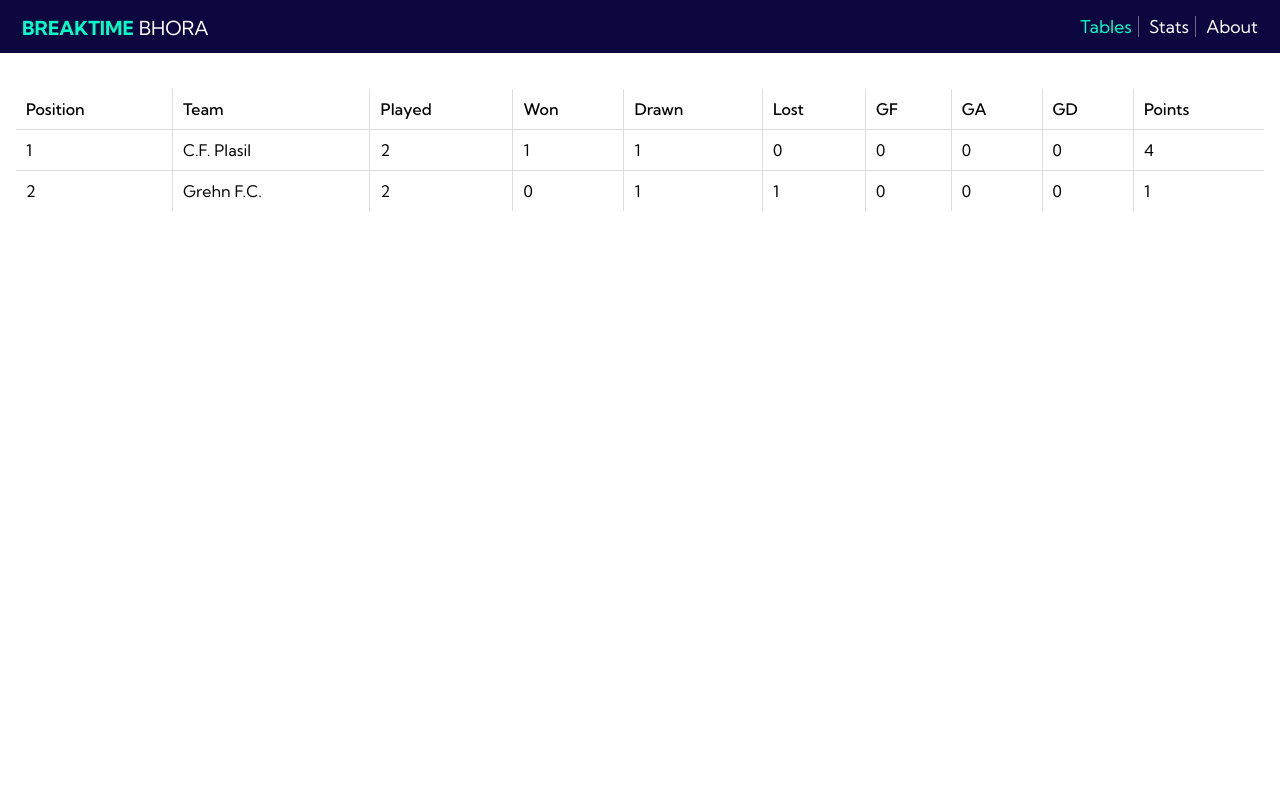
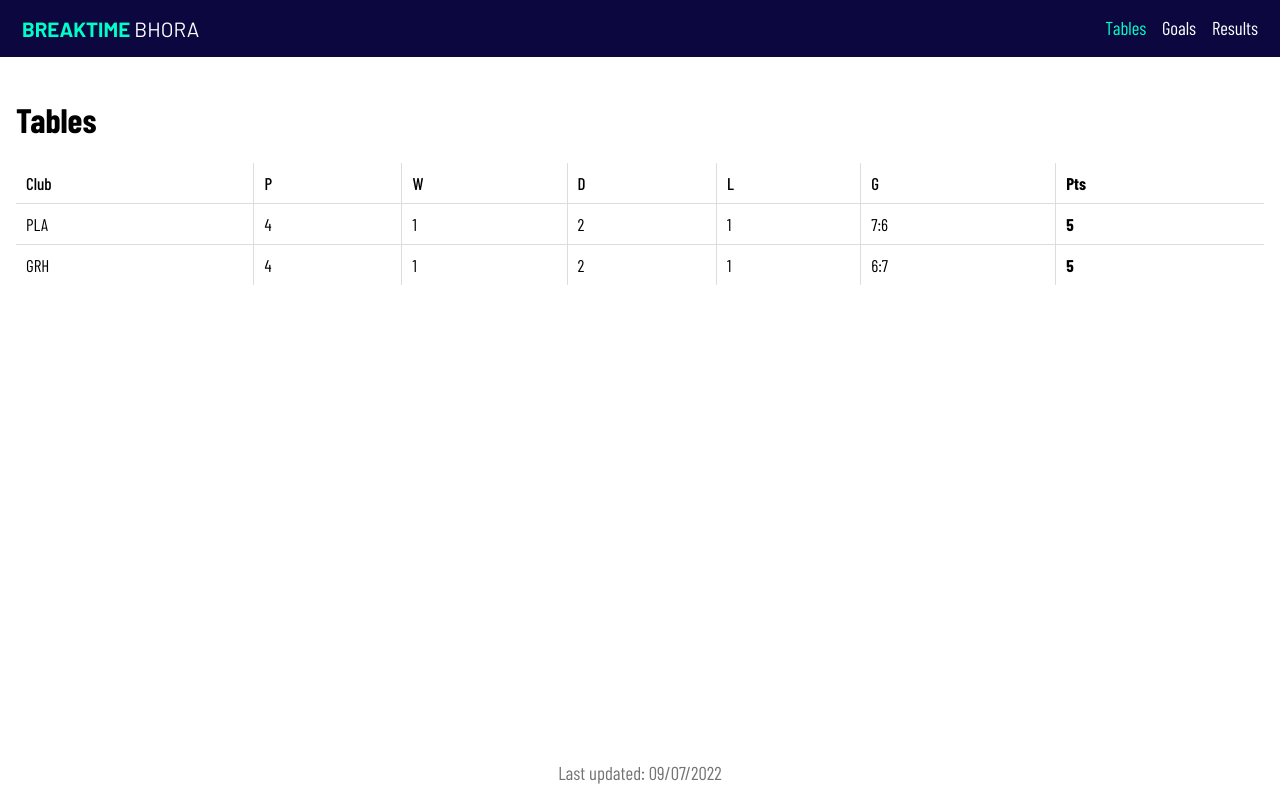
Before and after one commit to breaktime-bhora/breaktime-bhora.github.io, a SvelteKit app: page / in a window 1280 px wide. Built offline with nearby package versions, Linux system fonts and the light colour scheme.

Commit message:
All Features + New Data

```diff
--- a/src/app.css
+++ b/src/app.css
@@ -5,11 +5,12 @@
 body {
 	padding: 0;
 	margin: 0;
-	font-family: "Kumbh Sans", sans-serif;
+	font-family: "Barlow Condensed", sans-serif;
+	font-size: 17px;
 }
 
 .main {
-	padding-top: 20px;
+	margin-top: 60px;
 	width: 100%;
 }
 
@@ -28,3 +29,7 @@ th, td {
 	padding: 10px;
 	border: 1px solid #dddddd;
 }
+
+.main {
+	overflow-x: scroll;
+}
--- a/src/app.html
+++ b/src/app.html
@@ -6,7 +6,7 @@
 		<meta name="viewport" content="width=device-width" />
 		<link rel="preconnect" href="https://fonts.googleapis.com">
 		<link rel="preconnect" href="https://fonts.gstatic.com" crossorigin>
-		<link href="https://fonts.googleapis.com/css2?family=Kumbh+Sans:wght@200;400;500;700&display=swap" rel="stylesheet">
+		<link href="https://fonts.googleapis.com/css2?family=Barlow+Condensed:wght@400;500;700&family=Barlow:ital,wght@0,400;0,700;1,500&display=swap" rel="stylesheet">
 		%sveltekit.head%
 	</head>
 	<body>
--- a/src/lib/data/data.json
+++ b/src/lib/data/data.json
@@ -18,14 +18,42 @@
                 "matchday": "2",
                 "date": "07/07/2022",
                 "score_plasil": 4,
-                "score_grehn": 0,
+                "score_grehn": 1,
                 "scorers_plasil": [
                     "A. Sibanda",
                     "S. Magodora",
                     "P. Mudondo",
                     "U. Chimombe"
                 ],
-                "scorers_grehn": []
+                "scorers_grehn": [
+                    "B. Hansen"
+                ]
+            },
+            {
+                "matchday": "3",
+                "date": "08/07/2022",
+                "score_plasil": 1,
+                "score_grehn": 3,
+                "scorers_plasil": [
+                    "S. Magodora"
+                ],
+                "scorers_grehn": [
+                    "B. Hansen",
+                    "P. Chimedza",
+                    "K. Bhikha"
+                ]
+            },
+            {
+                "matchday": "4",
+                "date": "09/07/2022",
+                "score_plasil": 1,
+                "score_grehn": 1,
+                "scorers_plasil": [
+                    "P. Mudondo"
+                ],
+                "scorers_grehn": [
+                    "M. Mkanganwi"
+                ]
             }
         ]
     }
--- /dev/null
+++ b/src/lib/footer/Footer.svelte
@@ -0,0 +1,30 @@
+<script>
+	import data from "$lib/data/data.json";
+
+	let matches = data[0].stats;
+
+	let date = matches.reverse()[0].date;
+</script>
+
+<div class="footer">
+	<p>Last updated: {date}</p>
+</div>
+
+<style>
+	.footer {
+		position: fixed;
+		bottom: 0;
+		padding: 16px;
+		margin: 0;
+		width: 100%;
+		background-color: #ffffff;
+		color: #747474;
+		font-size: 1.1em;
+		text-align: center;
+	}
+
+	p {
+		padding: 0;
+		margin: 0;
+	}
+</style>
--- a/src/lib/header/Header.svelte
+++ b/src/lib/header/Header.svelte
@@ -7,19 +7,20 @@
 		<li class="branding desktop"><b>BREAKTIME</b> BHORA</li>
 		<li class="branding mobile"><b>B</b>B</li>
 		<li class:active={$page.url.pathname === '/'}><a href="/" preload="true">Tables</a></li>
-		<li class:active={$page.url.pathname === '/stats'}><a href="/stats" preload="true">Stats</a></li>
-		<li class:active={$page.url.pathname === '/about'}><a href="/about" preload="true">About</a></li>
+		<li class:active={$page.url.pathname === '/goals'}><a href="/goals" preload="true">Goals</a></li>
+		<li class:active={$page.url.pathname === '/results'}><a href="/results" preload="true">Results</a></li>
 	</ul>
 </div>
 
 <style>
 	.header {
+		position: fixed;
+		top: 0;
 		padding: 16px;
 		margin: 0;
 		width: 100%;
 		background-color: #0C073F;
 		color: #ffffff;
-
 		font-size: 1.1em;
 	}
 
@@ -33,14 +34,15 @@
 
 	b {
 		color: #00ffc8;
+		font-size: 1em;
 	}
 
 	.branding {
-		border-right: none;
 		font-weight: 400;
 		font-size: 1.1em;
 		text-align: left;
 		float: left;
+		font-family: "Barlow", sans-serif;
 	}
 
 	ul {
@@ -55,16 +57,11 @@
 	li {
 		display: inline;
 		padding: 0 6px;
-		border-right: 1px solid #ffffff66;
 	}
 
 	a {
 		color: inherit;
 		text-decoration: none;
-	}
-
-	li:last-child {
-		border-right: none;
 	}
 
 	@media screen and (max-width: 425px) {
--- a/src/routes/+layout.svelte
+++ b/src/routes/+layout.svelte
@@ -1,5 +1,6 @@
 <script>
 	import Header from '$lib/header/Header.svelte';
+	import Footer from '$lib/footer/Footer.svelte';
 	import '../app.css';
 </script>
 
@@ -8,6 +9,8 @@
 <main>
 	<slot />
 </main>
+
+<Footer />
 
 <style>
 	main {
--- a/src/routes/+page.svelte
+++ b/src/routes/+page.svelte
@@ -1,41 +1,42 @@
 <script>
 	import data from "$lib/data/data.json";
 
-	let season = "3rd Term 2022"
-
-	let plasil = {
-		name: "C.F. Plasil",
-		played: data[0].stats.length,
-		won: 0,
-		drawn: 0,
-		lost: 0,
-		gf: 0,
-		ga: 0
+	function generateTeam(name) {
+		return {
+			name: name,
+			played: data[0].stats.length,
+			won: 0,
+			drawn: 0,
+			lost: 0,
+			g: [0, 0]
+		}
 	}
 
-	let grehn = {
-		name: "Grehn F.C.",
-		played: data[0].stats.length,
-		won: 0,
-		drawn: 0,
-		lost: 0,
-		gf: 0,
-		ga: 0
-	}
+	let teams = [ new generateTeam("PLA"), new generateTeam("GRH")]
 
 	data[0].stats.forEach((node) => {
+		// WIns/Draws/Losses
 		if (node.score_plasil > node.score_grehn) {
-			plasil.won += 1;
-			grehn.lost += 1;
+			teams[0].won += 1;
+			teams[1].lost += 1;
 		} else if (node.score_grehn > node.score_plasil) {
-			grehn.won += 1;
-			plasil.lost += 1;
+			teams[1].won += 1;
+			teams[0].lost += 1;
 		} else {
-			grehn.drawn += 1;
-			plasil.drawn += 1;
+			teams[1].drawn += 1;
+			teams[0].drawn += 1;
 		}
+
+		// Goal Difference
+		teams[0].g[0] += node.score_plasil;
+		teams[0].g[1] += node.score_grehn;
+		teams[1].g[0] += node.score_grehn;
+		teams[1].g[1] += node.score_plasil;
 	});
 
+	if (teams[0].points < teams[1].points || teams[0].points === teams[1].points && teams[0].g[0] < teams[1].g[0]) {
+		teams.reverse();
+	}
 </script>
 
 <svelte:head>
@@ -44,15 +45,11 @@
 </svelte:head>
 
 <div class="main">
+	<h1>Tables</h1>
 	<table>
-		<tr><th>Position</th><th>Team</th><th>Played</th><th>Won</th><th>Drawn</th><th>Lost</th><th>GF</th><th>GA</th><th>GD</th><th>Points</th></tr>
-		<tr><td>1</td><td>{plasil.name}</td><td>{plasil.played}</td><td>{plasil.won}</td><td>{plasil.drawn}</td><td>{plasil.lost}</td><td>{plasil.gf}</td><td>{plasil.ga}</td><td>{plasil.gf - plasil.ga}</td><td>{plasil.won * 3 + plasil.drawn}</td></tr>
-		<tr><td>2</td><td>{grehn.name}</td><td>{grehn.played}</td><td>{grehn.won}</td><td>{grehn.drawn}</td><td>{grehn.lost}</td><td>{grehn.gf}</td><td>{grehn.ga}</td><td>{grehn.gf - grehn.ga}</td><td>{grehn.won * 3 + grehn.drawn}</td></tr>
+		<tr><th>Club</th><th>P</th><th>W</th><th>D</th><th>L</th><th>G</th><th><b>Pts</b></th></tr>
+		{#each teams as team}
+		<tr><td>{team.name}</td><td>{team.played}</td><td>{team.won}</td><td>{team.drawn}</td><td>{team.lost}</td><td>{team.g.toString().replace(",", ":")}</td><td><b>{team.won * 3 + team.drawn}</b></td></tr>
+		{/each}
 	</table>
 </div>
-
-<style>
-	.main {
-		overflow-x: scroll;
-	}
-</style>
```
Also changed, not shown: src/routes/about/+page.svelte (deleted, +0 -7 lines), src/routes/goals/+page.svelte (added, +43 -0 lines), src/routes/results/+page.svelte (added, +22 -0 lines), src/routes/stats/+page.svelte (deleted, +0 -7 lines).
